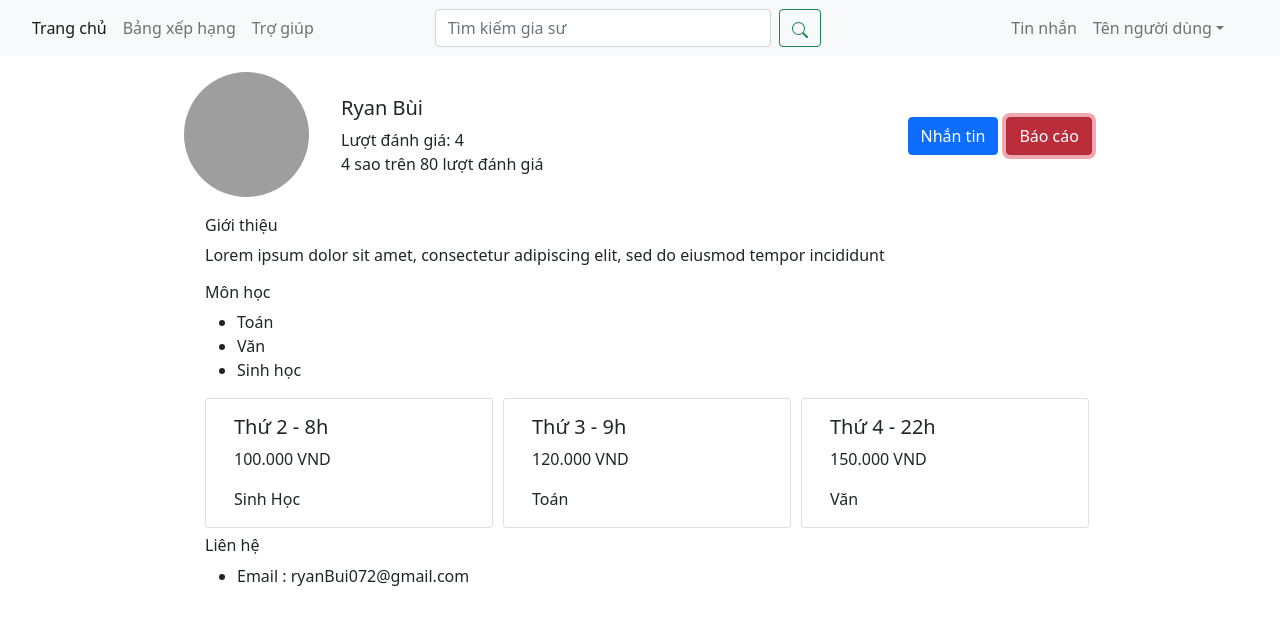
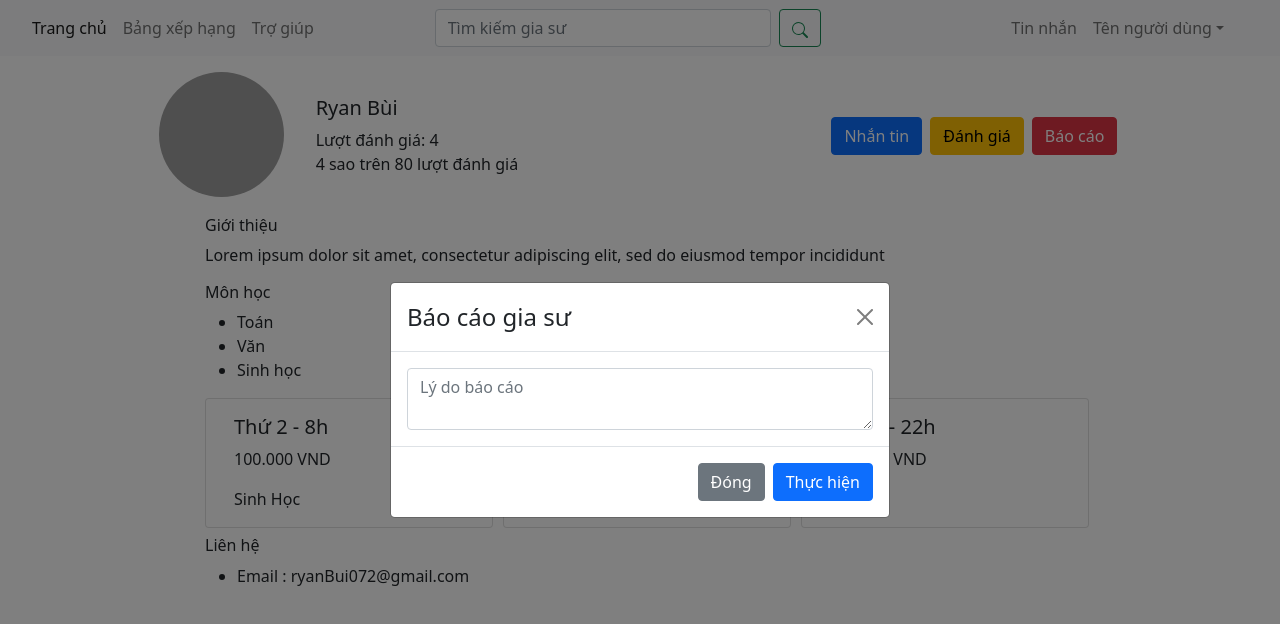
Before and after one commit to thientam075/ETutor-FrontEnd, a Next.js app in the folder etutor/: page /infoDetailTutor in a window 1280 px wide. Both pictures are taken after a click on the button "Báo cáo". Shown: the top 624 px of the page. Built offline with nearby package versions, Linux system fonts and the light colour scheme; grey boxes are pictures that could not be loaded.

Commit message:
Create UI for rate tutor and report tutor

```diff
--- a/etutor/components/infoTutor.js
+++ b/etutor/components/infoTutor.js
@@ -6,6 +6,8 @@ export default function InfoTutor({
   subjects,
   Times,
   email,
+  handleShowReportDialog,
+  handleShowRateDialog
 }) {
   const marginInfo = {
     marginLeft: "12.813rem",
@@ -32,7 +34,10 @@ export default function InfoTutor({
           <button type="button" className="btn btn-primary m-1">
             Nhắn tin
           </button>
-          <button type="button" className="btn btn-danger m-1">
+          <button type="button" className="btn btn-warning m-1" onClick={handleShowRateDialog}>
+            Đánh giá
+          </button>
+          <button type="button" className="btn btn-danger m-1" onClick={handleShowReportDialog}>
             Báo cáo
           </button>
         </div>
--- /dev/null
+++ b/etutor/components/rateTutorDialog.js
@@ -0,0 +1,43 @@
+import { useState } from 'react';
+
+import {Button, Modal, Form} from 'react-bootstrap';
+
+export default function RateTutorDialog({show, handleClose }) {
+
+  const [star, setStar] = useState(0);
+  const [comment, setComment] = useState("");
+
+  return (
+    <Modal show={show} onHide={handleClose} centered>
+      <Modal.Header closeButton>
+        <Modal.Title>Đánh giá gia sư</Modal.Title>
+      </Modal.Header>
+      <Modal.Body>
+        <Form.Label htmlFor="star">Chọn số sao bạn muốn đánh giá: </Form.Label>
+        <Form.Select id="star" type="text" placeholder="Số sao" as="select" value={comment} onChange={ (event) => {
+            setStar(event.target.value);
+        }}>
+          <option value={1}>1</option>
+          <option value={2}>2</option>
+          <option value={3}>3</option>
+          <option value={4}>4</option>
+          <option value={5}>5</option>
+        </Form.Select>
+
+        <br></br>
+
+        <Form.Control type="text" placeholder="Bình luận" as="textarea" value={comment} onChange={ (event) => {
+          setComment(event.target.value);
+        }}/>
+      </Modal.Body>
+      <Modal.Footer>
+        <Button variant="secondary" onClick={handleClose}>
+          Đóng
+        </Button>
+        <Button variant="primary" onClick={handleClose}>
+          Thực hiện
+        </Button>
+      </Modal.Footer>
+    </Modal>
+  )
+}
--- /dev/null
+++ b/etutor/components/reportTutorDialog.js
@@ -0,0 +1,29 @@
+import { useState } from 'react';
+
+import {Button, Modal, Form} from 'react-bootstrap';
+
+export default function ReportTutorDialog({show, handleClose }) {
+
+  const [reason, setReason] = useState("");
+
+  return (
+    <Modal show={show} onHide={handleClose} centered>
+      <Modal.Header closeButton>
+        <Modal.Title>Báo cáo gia sư</Modal.Title>
+      </Modal.Header>
+      <Modal.Body>
+        <Form.Control type="text" placeholder="Lý do báo cáo" as="textarea" value={reason} onChange={ (event) => {
+          setReason(event.target.value);
+        }}/>
+      </Modal.Body>
+      <Modal.Footer>
+        <Button variant="secondary" onClick={handleClose}>
+          Đóng
+        </Button>
+        <Button variant="primary" onClick={handleClose}>
+          Thực hiện
+        </Button>
+      </Modal.Footer>
+    </Modal>
+  )
+}
--- a/etutor/package.json
+++ b/etutor/package.json
@@ -12,6 +12,7 @@
     "bootstrap": "^5.1.3",
     "next": "12.0.7",
     "react": "17.0.2",
+    "react-bootstrap": "^2.1.0",
     "react-datepicker": "^4.5.0",
     "react-dom": "17.0.2",
     "react-icons": "^4.3.1"
--- a/etutor/pages/infoDetailTutor.js
+++ b/etutor/pages/infoDetailTutor.js
@@ -1,5 +1,10 @@
+import { useState } from "react";
+
 import InfoTutor from "../components/infoTutor";
 import Navbar from "../components/navbar";
+import RateTutorDialog from "../components/rateTutorDialog";
+import ReportTutorDialog from "../components/reportTutorDialog";
+
 const infoTutor1 = {
   name: "Ryan Bùi",
   star: 4,
@@ -16,6 +21,25 @@ const infoTutor1 = {
   ],
 };
 export default function InfoDetailTutor() {
+  const [showReportDialog, setShowReportDialog] = useState(false);
+  const [showRateDialog, setShowRateDialog] = useState(false);
+
+  const handleShowReportDialog = () => {
+    setShowReportDialog(true);
+  }
+
+  const handleCloseReportDialog = () => {
+    setShowReportDialog(false);
+  }
+
+  const handleShowRateDialog = () => {
+    setShowRateDialog(true);
+  }
+
+  const handleCloseRateDialog = () => {
+    setShowRateDialog(false);
+  }
+
   return (
     <>
       <Navbar />
@@ -27,7 +51,13 @@ export default function InfoDetailTutor() {
         description = {infoTutor1.description}
         email = {infoTutor1.email}
         Times = {infoTutor1.Times}
+        handleShowReportDialog={handleShowReportDialog}
+        handleShowRateDialog={handleShowRateDialog}
       />
+
+      <ReportTutorDialog show={showReportDialog} handleClose={handleCloseReportDialog}></ReportTutorDialog>
+      <RateTutorDialog show={showRateDialog} handleClose={handleCloseRateDialog}></RateTutorDialog>
+
     </>
   );
 }
```
Also changed, not shown: 1 other file (tests, documents, lock files or other folders).
